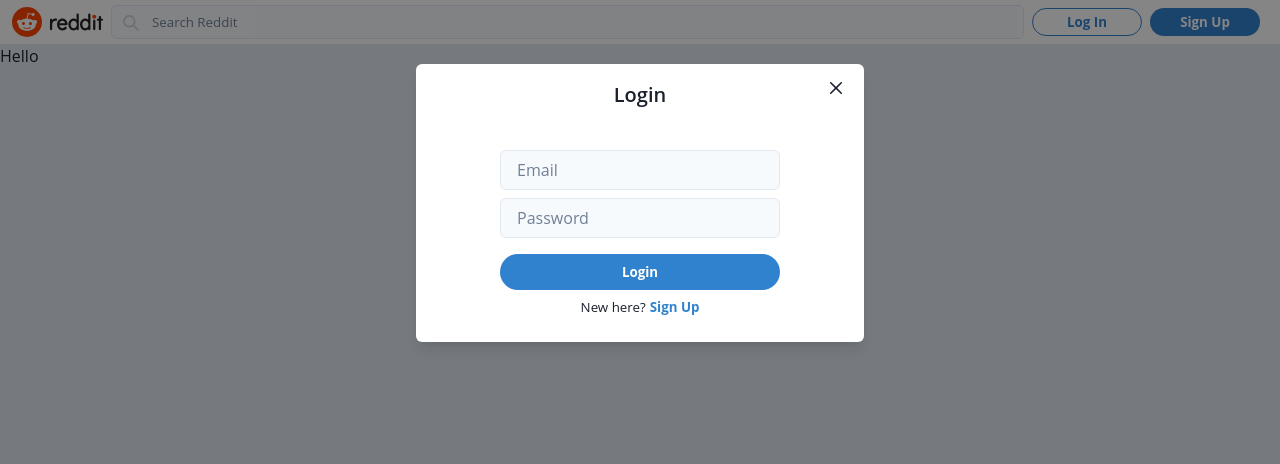
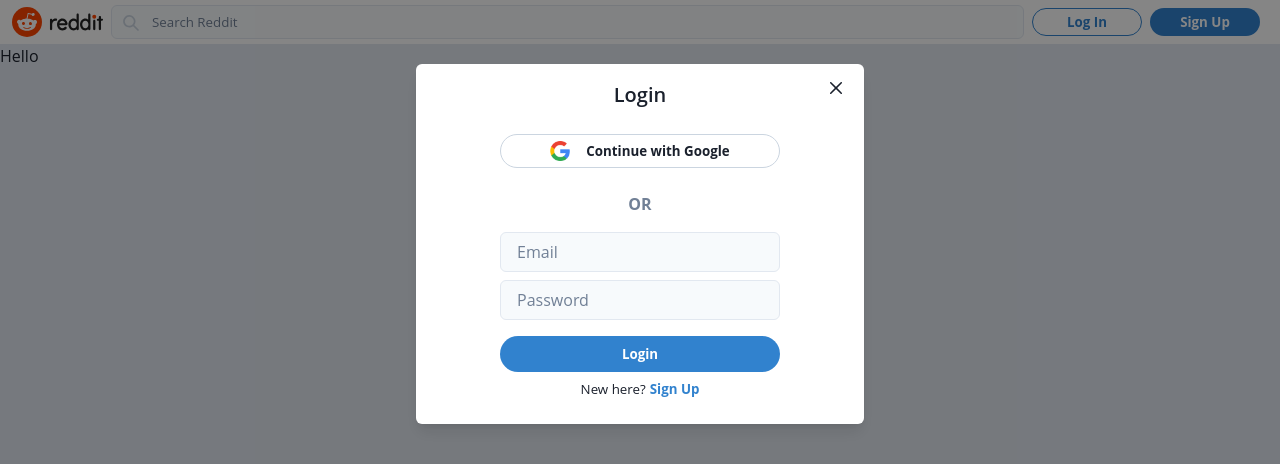
Before and after one commit to Coding-Jesus/Reddit_Clone, a Next.js app in the folder reddit_clone/: page / in a window 1280 px wide. Both pictures are taken after a click on the button "Log In". Shown: the top 464 px of the page. Built offline with nearby package versions, Linux system fonts and the light colour scheme.

Commit message:
Added Google Sign in

```diff
--- a/reddit_clone/src/components/Modal/Auth/AuthModal.tsx
+++ b/reddit_clone/src/components/Modal/Auth/AuthModal.tsx
@@ -1,8 +1,9 @@
 import { AuthModalState } from '../../../atoms/authModalAtom';
-import { Button, Flex, Modal, ModalBody, ModalCloseButton, ModalContent, ModalFooter, ModalHeader, ModalOverlay, useDisclosure } from '@chakra-ui/react';
+import { Button, Flex, Modal, ModalBody, ModalCloseButton, Text, ModalContent, ModalFooter, ModalHeader, ModalOverlay, useDisclosure } from '@chakra-ui/react';
 import { useRecoilState } from "recoil";
 import React from 'react';
 import AuthInputs from './AuthInputs';
+import OAuthButtons from './OAuthButtons';
 
 const AuthModal: React.FC = () => {
     const [modalState, setModalState] = useRecoilState(AuthModalState)
@@ -39,9 +40,12 @@
                             justify="center"
                             width="70%"
                         >
+                            <OAuthButtons />
+                            <Text color="gray.500" fontWeight="700">
+                                OR
+                            </Text>
                             <AuthInputs />
                             {/*
-                            <OAuthButtons />
                             <ResetPassword />
                             */}
                         </Flex>
--- /dev/null
+++ b/reddit_clone/src/components/Modal/Auth/OAuthButtons.tsx
@@ -0,0 +1,15 @@
+import { Flex, Button, Image } from '@chakra-ui/react';
+import React from 'react';
+
+const OAuthButtons: React.FC = () => {
+
+    return (
+        <Flex direction="column" width="100%" mb={4}>
+            <Button variant="oauth" mb={2}>
+                <Image src="/images/googlelogo.png" height="20px" mr={4} />
+                Continue with Google
+            </Button>
+        </Flex>
+    )
+}
+export default OAuthButtons;
--- a/reddit_clone/src/components/Modal/Auth/SignUp.tsx
+++ b/reddit_clone/src/components/Modal/Auth/SignUp.tsx
@@ -2,7 +2,6 @@
 import { Input, Button, Flex, Text } from '@chakra-ui/react';
 import React, { useState } from 'react';
 import { useSetRecoilState } from 'recoil';
-import Login from './Login';
 
 const SignUp: React.FC = () => {
     const setAuthModalState = useSetRecoilState(AuthModalState);
@@ -112,7 +111,7 @@
                             view: "login",
                         }))
                     }
-                >Sign Ip
+                >Sign In
                 </Text>
             </Flex>
 
```
